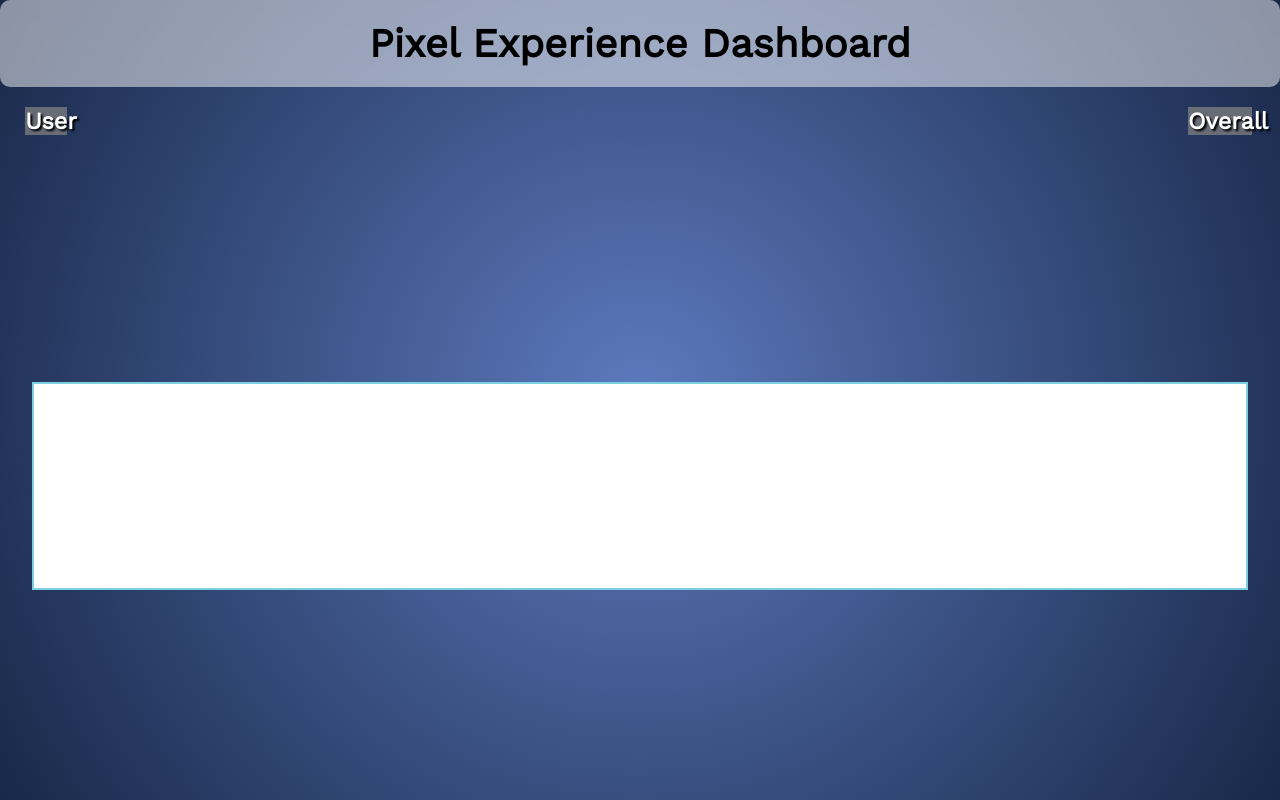
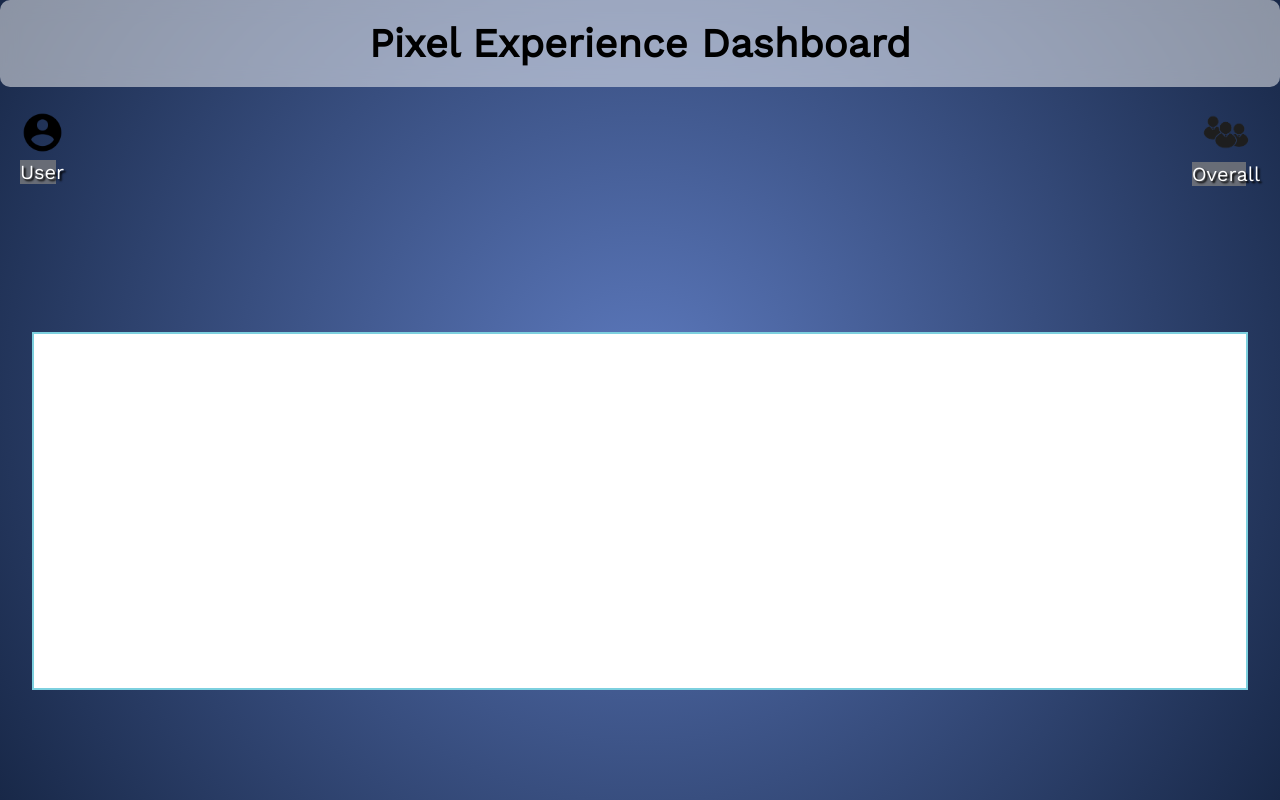
Before and after one commit to project-blue-mrRetail/Dashboard, a plain HTML site: page index.html in a window 1280 px wide. Drawn offline with nearby package versions, Linux system fonts and the light colour scheme; no server answers.

Commit message:
Update index.html

```diff
--- a/index.html
+++ b/index.html
@@ -15,15 +15,21 @@
     <h1 id="heading">Pixel Experience Dashboard</h1>
     <div class="tables">
       <div class="table2">
-        <h3 class="subHeading">User</h3>
+        <span class="icon">
+          <img src="./image/user.png" alt="User"  height="45px"/>
+          <p class="subHeading">User</p>
+        </span>
       </div>
       <div class="table1">
-        <h3 class="subHeading">Overall</h3>
+        <span class="icon">
+          <img src="./image/overall_icon.png" alt="Overall"  height="50px"/>
+          <p class="subHeading">Overall</p>
+        </span>
       </div>
     </div>
     <!-- <div class="allCharts"> -->
     <div class="container">
-      <canvas id="myChart" width="200" height="200"></canvas>
+      <canvas id="myChart" height="350"></canvas>
     </div>
     <!-- <div class="container2">
         <canvas id="myChart2" width="200" height="200"></canvas>
```
